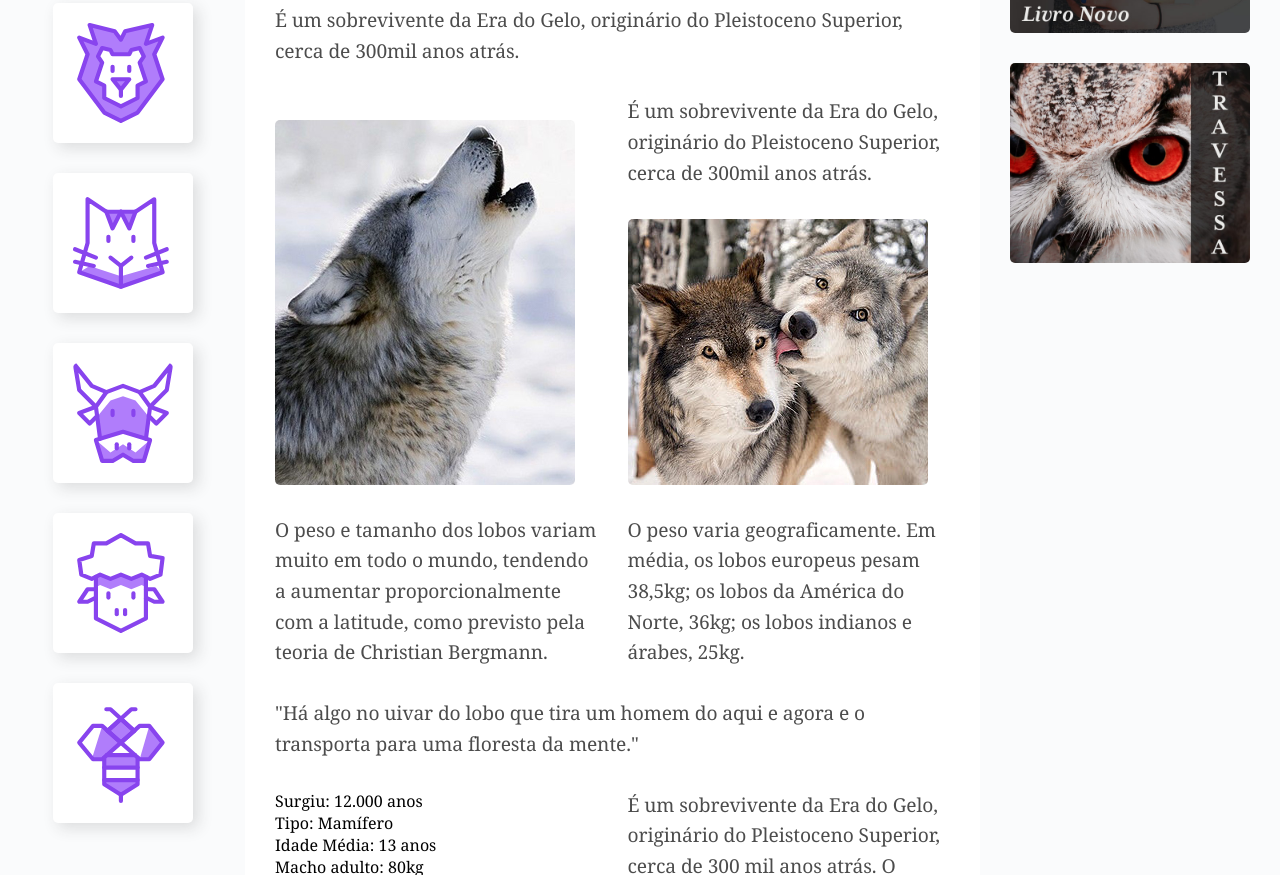
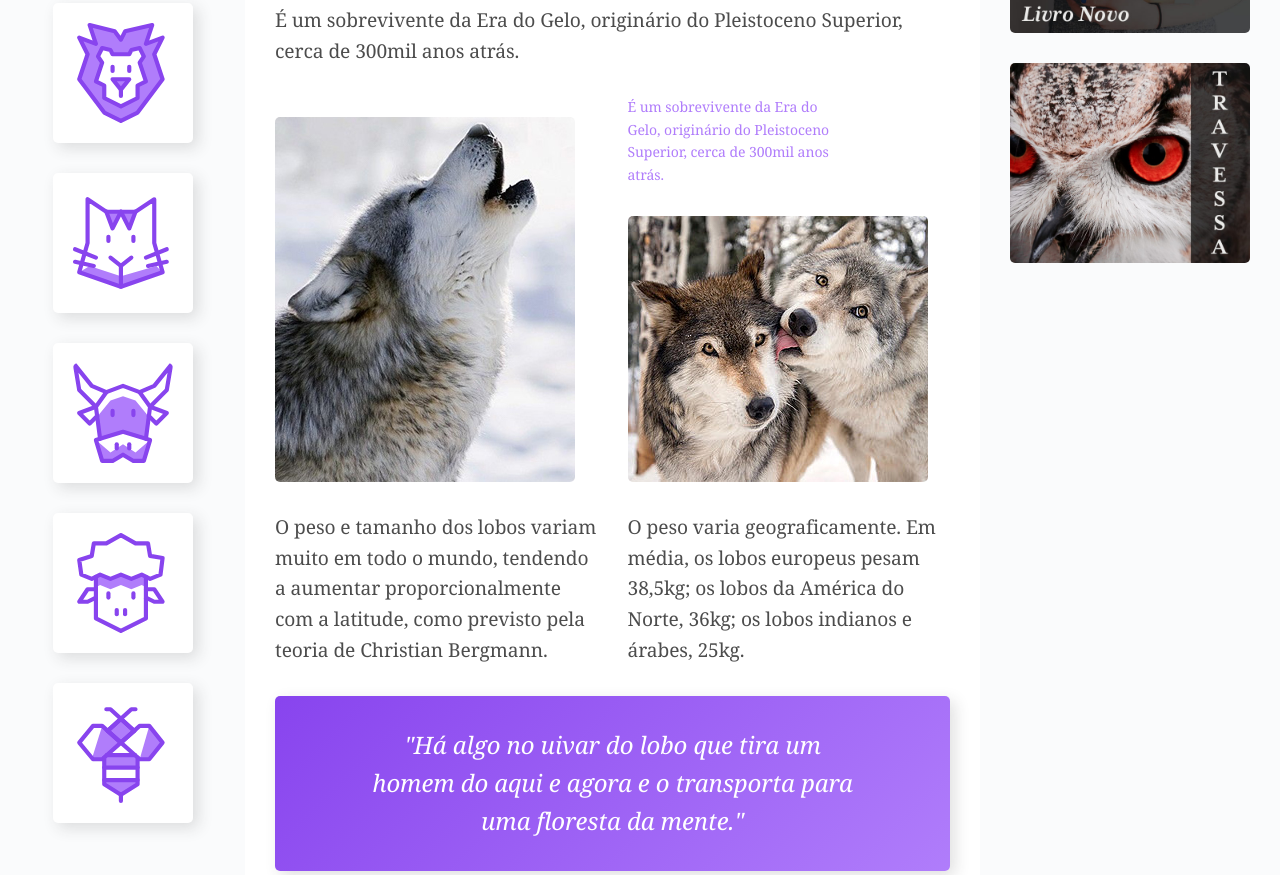
Before and after one commit to JNR23/grid-layout-css, a plain HTML site: page index.html in a window 1280 px wide. Shown: the part 301-1176 px from the top of the page. Drawn offline with Linux system fonts and the light colour scheme.

Commit message:
Conteúdo Atributos

```diff
--- a/index.html
+++ b/index.html
@@ -57,7 +57,7 @@
 
       <img class="imagem-1" src="./img/wolf1.jpg" alt="Wolf 1">
 
-      <p>É um sobrevivente da Era do Gelo, originário do Pleistoceno Superior,
+      <p class="destaque">É um sobrevivente da Era do Gelo, originário do Pleistoceno Superior,
         cerca de 300mil anos atrás.</p>
 
       <img class="imagem-2" src="./img/wolf2.jpg" alt="Wolf 2">
--- a/style.css
+++ b/style.css
@@ -189,6 +189,40 @@ p {
     top: 2px;
 }
 
+.destaque {
+    font-size: 0.875em;
+    color: #B07DFB;
+    max-width: 16em;
+}
+
+.citacao, .atributos {
+    align-self: start;
+    padding: 30px;
+    border-radius: 5px;
+    box-shadow: 5px 5px 15px 0px rgba(44, 44, 44, 0.15);
+    background: linear-gradient(135deg, #8844ee, #B07DFB);
+}
+
+.citacao p {
+    font-size: 1.5em;
+    font-style: italic;
+    text-align: center;
+    color: white;
+    max-width: 500px;
+    margin: 0 auto;
+}
+
+.atributos li {
+    color: white;
+    font-family: Courier, monospace;
+    font-size: 1.125em;
+    padding: 15px;
+}
+
+.atributos li + li {
+    border-top: 2px solid #B07DFB;
+}
+
 /* ANÚNCIOS */
 
 .anuncios {
```
